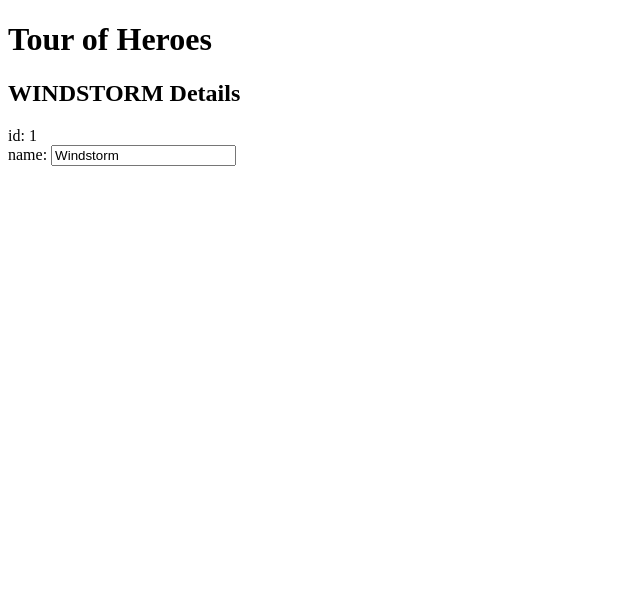
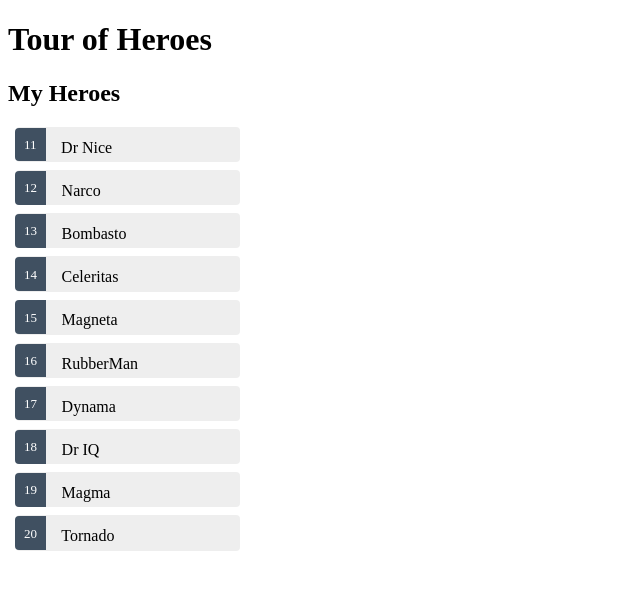
Before and after one commit to yatucan/tour-of-heroes-kv7ur2, an Angular app: page / in a window 1280 px wide. Shown: the top 590 px of the page, without its empty margins (0-640 px from the left). Built offline with nearby package versions, Linux system fonts and the light colour scheme.

Commit message:
displaying a list

```diff
--- a/src/app/heroes/heroes.component.css
+++ b/src/app/heroes/heroes.component.css
@@ -0,0 +1,44 @@
+/* HeroesComponent's private CSS styles */
+.heroes {
+  margin: 0 0 2em 0;
+  list-style-type: none;
+  padding: 0;
+  width: 15em;
+}
+.heroes li {
+  cursor: pointer;
+  position: relative;
+  left: 0;
+  background-color: #EEE;
+  margin: .5em;
+  padding: .3em 0;
+  height: 1.6em;
+  border-radius: 4px;
+}
+.heroes li:hover {
+  color: #607D8B;
+  background-color: #DDD;
+  left: .1em;
+}
+.heroes li.selected {
+  background-color: #CFD8DC;
+  color: white;
+}
+.heroes li.selected:hover {
+  background-color: #BBD8DC;
+  color: white;
+}
+.heroes .badge {
+  display: inline-block;
+  font-size: small;
+  color: white;
+  padding: 0.8em 0.7em 0 0.7em;
+  background-color:#405061;
+  line-height: 1em;
+  position: relative;
+  left: -1px;
+  top: -4px;
+  height: 1.8em;
+  margin-right: .8em;
+  border-radius: 4px 0 0 4px;
+}
--- a/src/app/heroes/heroes.component.html
+++ b/src/app/heroes/heroes.component.html
@@ -1,7 +1,16 @@
-<h2>{{hero.name | uppercase}} Details</h2>
-<div><span>id: </span>{{hero.id}}</div>
+<h2>My Heroes</h2>
+<ul class="heroes">
+  <li *ngFor="let hero of heroes" (click)="onSelect(hero)" [class.selected]="hero === selectedHero">
+    <span class="badge">{{hero.id}}</span> {{hero.name}}
+  </li>
+</ul>
+
+<div *ngIf="selectedHero">
+<h2>{{selectedHero.name | uppercase}} Details</h2>
+<div><span>id: </span>{{selectedHero.id}}</div>
 <div>
   <label>name:
-    <input [(ngModel)]="hero.name" placeholder="name"/>
+    <input [(ngModel)]="selectedHero.name" placeholder="name"/>
   </label>
 </div>
+</div>
--- a/src/app/heroes/heroes.component.ts
+++ b/src/app/heroes/heroes.component.ts
@@ -1,20 +1,24 @@
 import { Component, OnInit } from '@angular/core';
 import { Hero } from '../hero';
+import { HEROES } from '../mock-heroes';
 
 @Component({
   selector: 'app-heroes',
   templateUrl: './heroes.component.html',
   styleUrls: ['./heroes.component.css']
 })
+
 export class HeroesComponent implements OnInit {
-  hero: Hero = {
-    id: 1,
-    name: 'Windstorm'
-  };
+  heroes = HEROES;
+  selectedHero: Hero;
 
   constructor() { }
 
   ngOnInit() {
   }
 
+
+  onSelect(hero: Hero): void {
+    this.selectedHero = hero;
+  }
 }
--- /dev/null
+++ b/src/app/mock-heroes.ts
@@ -0,0 +1,14 @@
+import { Hero } from './hero';
+
+export const HEROES: Hero[] = [
+  { id: 11, name: 'Dr Nice' },
+  { id: 12, name: 'Narco' },
+  { id: 13, name: 'Bombasto' },
+  { id: 14, name: 'Celeritas' },
+  { id: 15, name: 'Magneta' },
+  { id: 16, name: 'RubberMan' },
+  { id: 17, name: 'Dynama' },
+  { id: 18, name: 'Dr IQ' },
+  { id: 19, name: 'Magma' },
+  { id: 20, name: 'Tornado' }
+];
```
